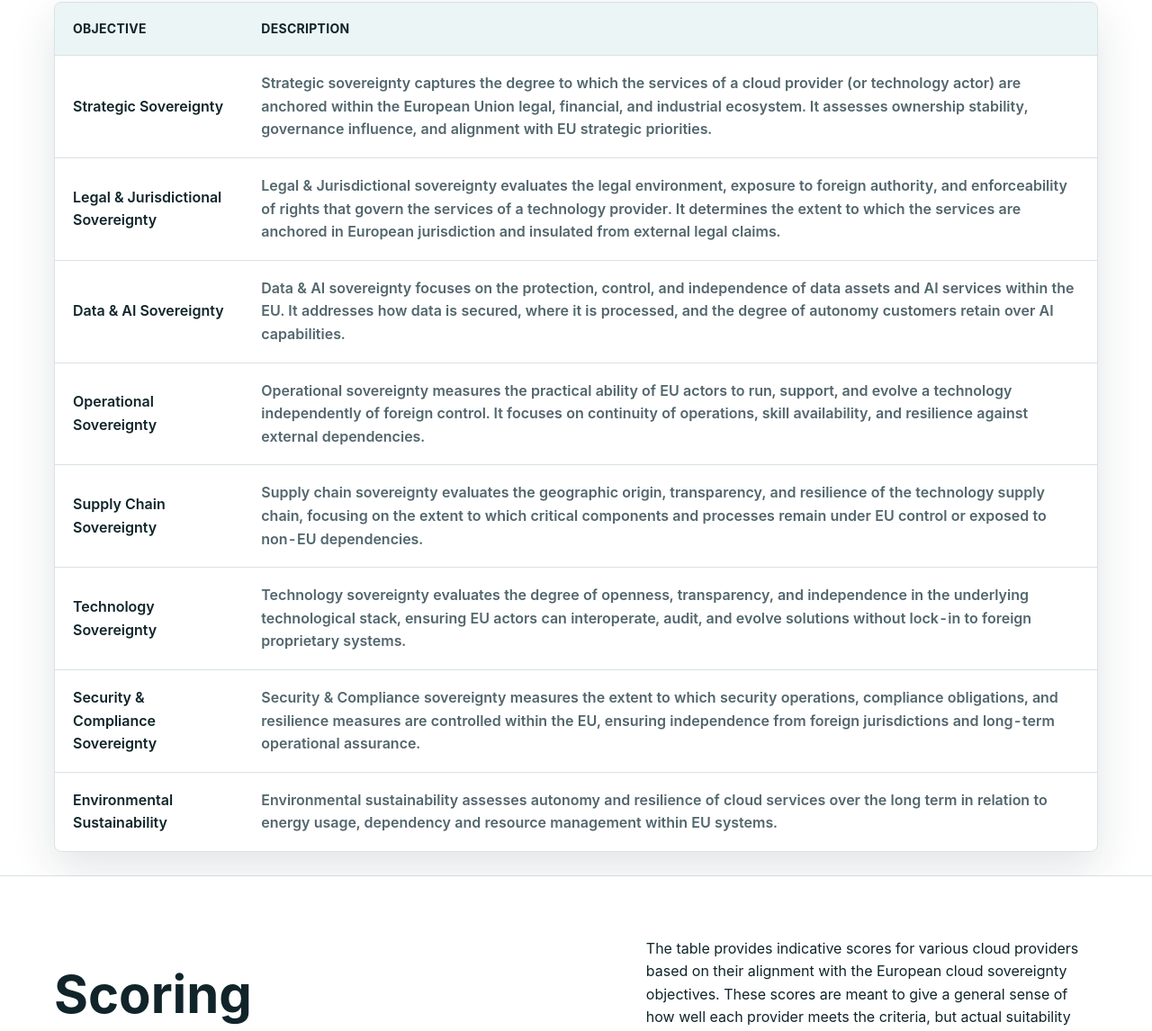
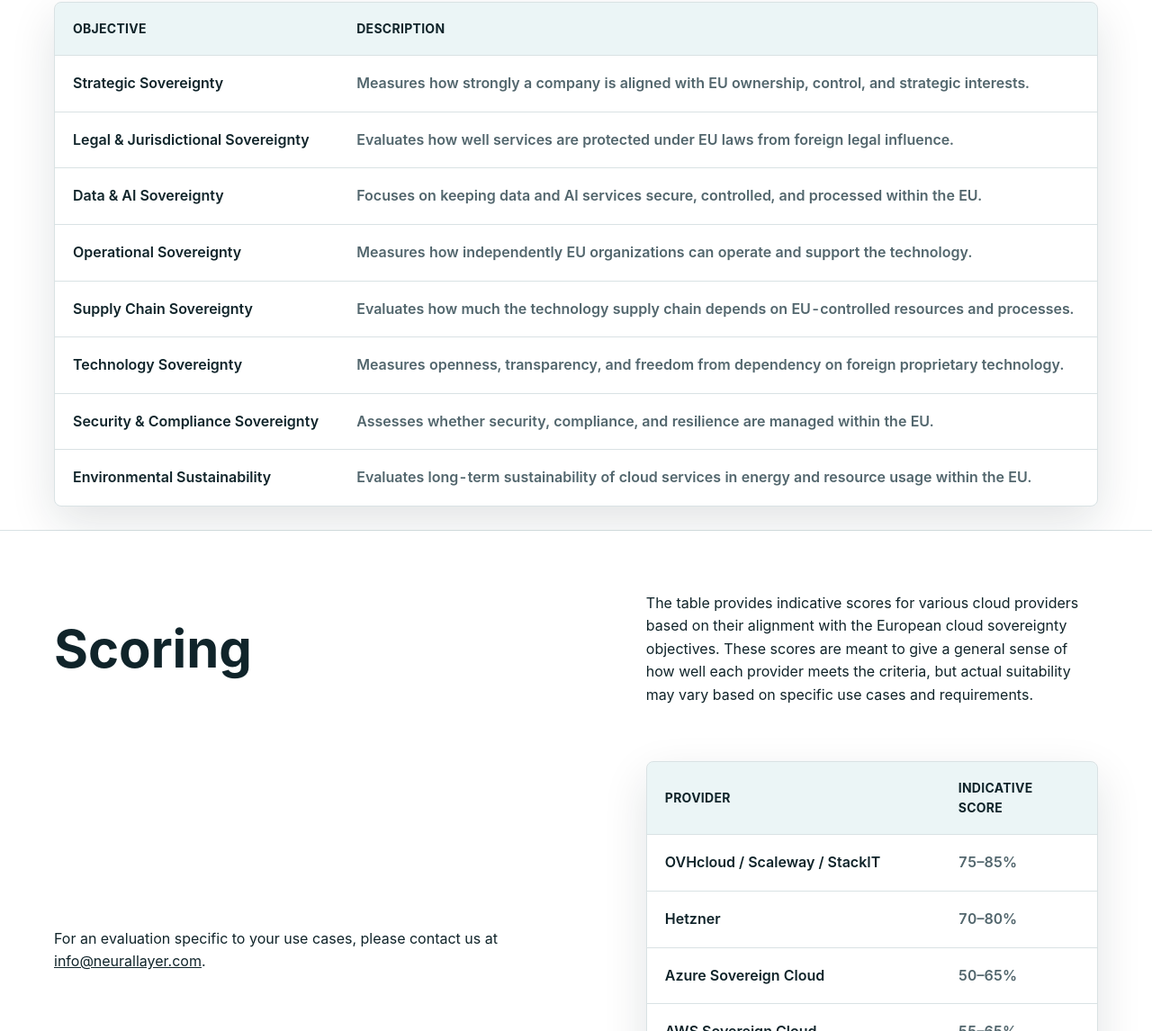
Before and after one commit to neurallayer/neurallayer.com, a plain HTML site: page docs/cloud-sovereignty.html in a window 1280 px wide. Shown: the part 1830-2976 px from the top of the page at 90% size. Drawn offline with Linux system fonts and the light colour scheme.

Commit message:
simplified some text

```diff
--- a/docs/cloud-sovereignty.html
+++ b/docs/cloud-sovereignty.html
@@ -12,6 +12,7 @@
                 linear-gradient(90deg, rgba(7, 30, 35, 0.92) 0%, rgba(7, 30, 35, 0.75) 45%, rgba(7, 30, 35, 0.28) 100%),
                 url("eu.png") center / cover no-repeat;
         }
+
         .architecture-visual {
             background:
                 linear-gradient(180deg, rgba(255, 255, 255, 0.72), rgba(255, 255, 255, 0.5)),
@@ -86,7 +87,8 @@
                         Sovereignty Framework</a>.
                     <br /><br />
                     Neural Layer scores the providers based on their alignment with these European cloud sovereignty
-                objectives and your use cases. After each objective has been evaluated, a weighting is applied to calculate an overall score for each provider,
+                    objectives and your use cases. After each objective has been evaluated, a weighting is applied to
+                    calculate an overall score for each provider,
                     which can be used to compare and select the most suitable cloud solution for your needs.
             </div>
         </div>
@@ -100,64 +102,92 @@
                 sovereign. Providers that meet these objectives can offer solutions that align with the needs of
                 European organizations seeking to maintain sovereignty over their digital assets.</p>
             <table class="score-table">
+
                 <thead>
+
                     <tr>
+
                         <th>Objective</th>
+
                         <th>Description</th>
+
                     </tr>
+
                 </thead>
+
                 <tbody>
+
                     <tr>
+
                         <td>Strategic Sovereignty</td>
-                        <td>Strategic sovereignty captures the degree to which the services of a cloud provider (or
-                            technology actor) are anchored within the European Union legal, financial, and industrial
-                            ecosystem. It assesses ownership stability, governance influence, and alignment with EU
-                            strategic priorities.</td>
+
+                        <td>Measures how strongly a company is aligned with EU ownership, control, and strategic
+                            interests.</td>
+
                     </tr>
+
                     <tr>
+
                         <td>Legal & Jurisdictional Sovereignty</td>
-                        <td>Legal & Jurisdictional sovereignty evaluates the legal environment, exposure to foreign
-                            authority, and enforceability of rights that govern the services of a technology provider.
-                            It determines the extent to which the services are anchored in European jurisdiction and
-                            insulated from external legal claims.</td>
+
+                        <td>Evaluates how well services are protected under EU laws from foreign legal influence.</td>
+
                     </tr>
+
                     <tr>
+
                         <td>Data & AI Sovereignty</td>
-                        <td>Data & AI sovereignty focuses on the protection, control, and independence of data assets
-                            and AI services within the EU. It addresses how data is secured, where it is processed, and
-                            the degree of autonomy customers retain over AI capabilities.</td>
+
+                        <td>Focuses on keeping data and AI services secure, controlled, and processed within the EU.
+                        </td>
+
                     </tr>
+
                     <tr>
+
                         <td>Operational Sovereignty</td>
-                        <td>Operational sovereignty measures the practical ability of EU actors to run, support, and
-                            evolve a technology independently of foreign control. It focuses on continuity of
-                            operations, skill availability, and resilience against external dependencies.</td>
+
+                        <td>Measures how independently EU organizations can operate and support the technology.</td>
+
                     </tr>
+
                     <tr>
+
                         <td>Supply Chain Sovereignty</td>
-                        <td>Supply chain sovereignty evaluates the geographic origin, transparency, and resilience of
-                            the technology supply chain, focusing on the extent to which critical components and
-                            processes remain under EU control or exposed to non-EU dependencies.</td>
+
+                        <td>Evaluates how much the technology supply chain depends on EU-controlled resources and
+                            processes.</td>
+
                     </tr>
+
                     <tr>
+
                         <td>Technology Sovereignty</td>
-                        <td>Technology sovereignty evaluates the degree of openness, transparency, and independence in
-                            the underlying technological stack, ensuring EU actors can interoperate, audit, and evolve
-                            solutions without lock-in to foreign proprietary systems.</td>
+
+                        <td>Measures openness, transparency, and freedom from dependency on foreign proprietary
+                            technology.</td>
+
                     </tr>
+
                     <tr>
+
                         <td>Security & Compliance Sovereignty</td>
-                        <td>Security & Compliance sovereignty measures the extent to which security operations,
-                            compliance obligations, and resilience measures are controlled within the EU, ensuring
-                            independence from foreign jurisdictions and long-term operational assurance.</td>
+
+                        <td>Assesses whether security, compliance, and resilience are managed within the EU.</td>
+
                     </tr>
+
                     <tr>
+
                         <td>Environmental Sustainability</td>
-                        <td>Environmental sustainability assesses autonomy and resilience of cloud services over the
-                            long term in relation to energy usage, dependency and resource management within EU systems.
-                        </td>
+
+                        <td>Evaluates long-term sustainability of cloud services in energy and resource usage within the
+                            EU.</td>
+
                     </tr>
+
                 </tbody>
+
             </table>
             <br />
         </div>
```
Lines whose indentation alone changed are shown as unchanged.
